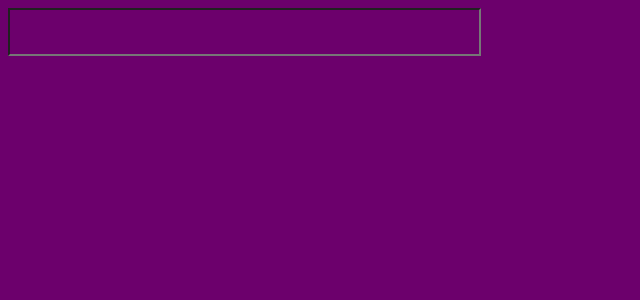
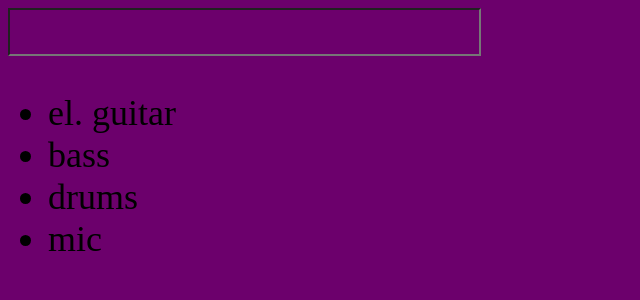
Before and after one commit to valensixx/react_core_conceps, a React (Create React App) app in the folder my-app/: page / in a window 1280 px wide. Shown: the top 300 px of the page, without its empty margins (0-640 px from the left). Built offline with nearby package versions, Linux system fonts and the light colour scheme.

Commit message:
filter products

```diff
--- a/my-app/src/components/SearchBar/SearchBar.js
+++ b/my-app/src/components/SearchBar/SearchBar.js
@@ -19,21 +19,33 @@ const SearchBar = () => {
         setSearchValue("");
     }
 
-    console.log(
-        products.map((products) =>{
-            return products.toUpperCase()
-        })
-    )
+    //console.log(
+        //products.map((products) =>{
+            //return products.toUpperCase()
+        //})
+    //)
 
     const shouldDisplayButton = searchValue.length > 0; // this is conditional rendering!!! Boolean expresion (true or false).
+
+
+       const filterProducts = products.filter((products)=>{
+            return products.includes(searchValue);
+        });
+
 
     return (
     <div>
         <input type="text" value={searchValue} onChange={handleInputChange} />
          { shouldDisplayButton && <button onClick={handleClearClick}> clear </button> }
 
+        <ul>
+            {filterProducts.map((products) =>{
+                return <li key={products}>{products}</li>
+            })}
+        </ul>
+
     </div>
-    )
+    );
 }
 
 export default SearchBar;
```
